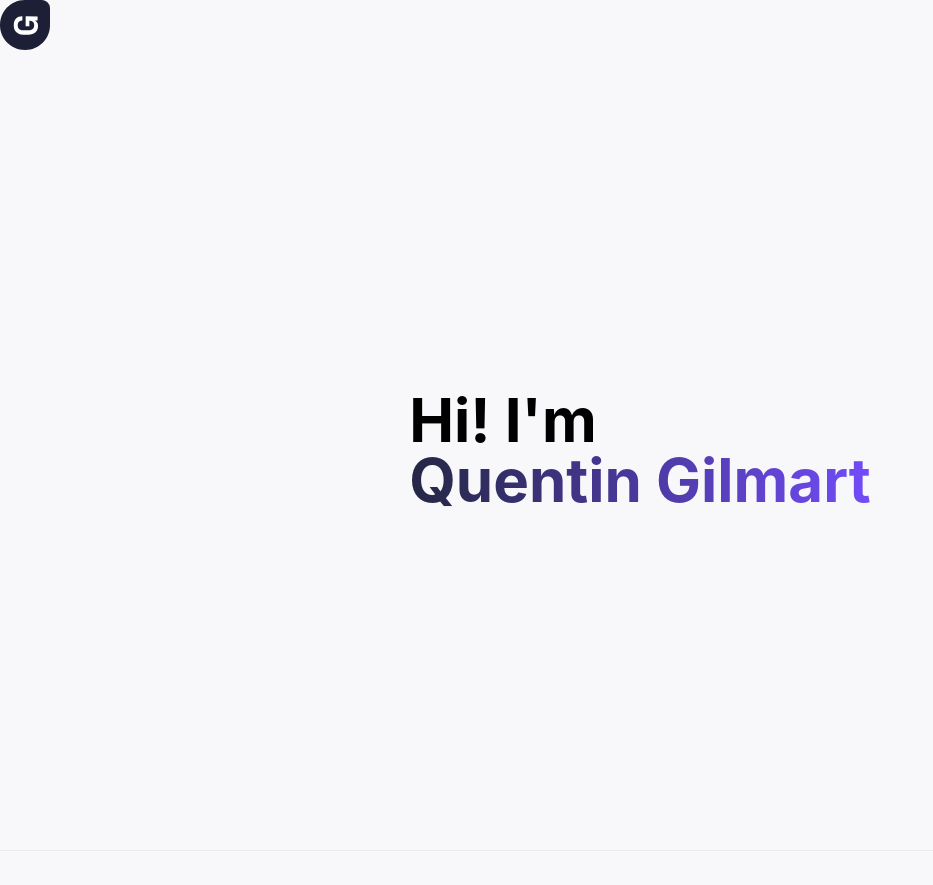
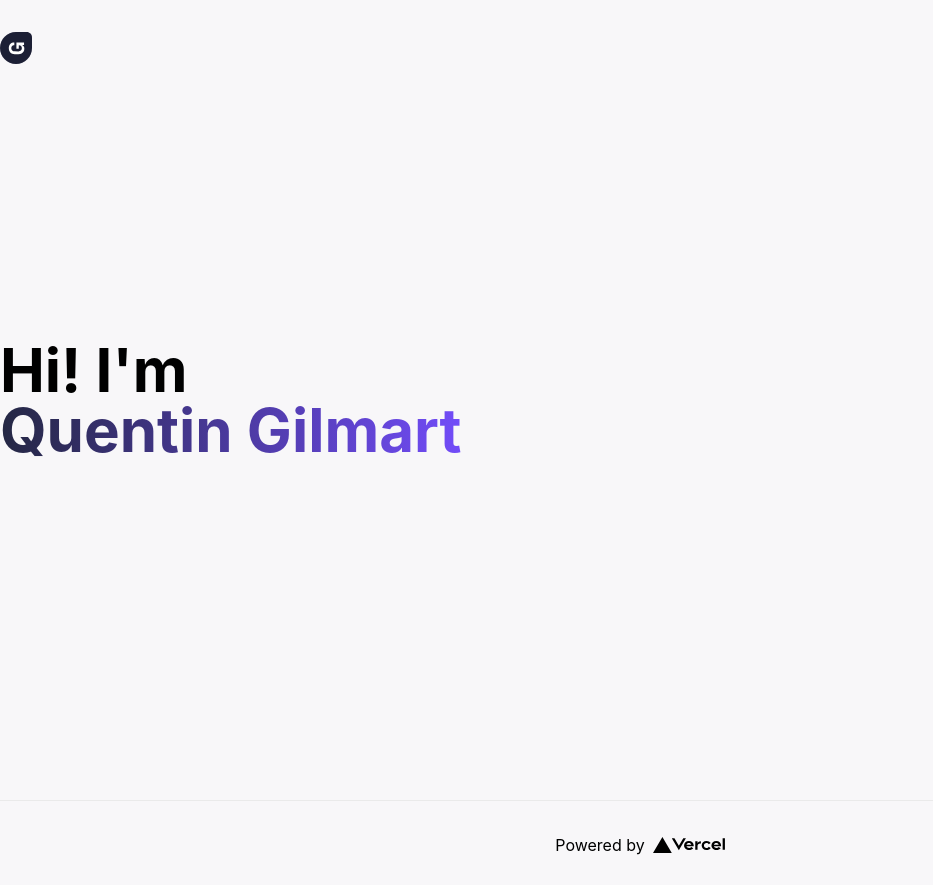
Before and after one commit to One-Q/portfolio-next, a Next.js app: page / in a window 1280 px wide. Shown: the top 885 px of the page, without its empty margins (0-933 px from the left). Built offline with nearby package versions, Linux system fonts and the light colour scheme.

Commit message:
style(): Full height

```diff
--- a/pages/index.js
+++ b/pages/index.js
@@ -13,8 +13,12 @@ export default function Home() {
         <link rel="icon" href="/favicon.ico" />
       </Head>
 
-      <Image src="/Logo.svg" width={50} height={50} />
-      <main className={styles.main}>
+      <main className="flex h-screen flex-col">
+        <header className="container mx-auto py-8">
+          <Image src="/Logo.svg" alt="Vercel Logo" width={32} height={32} />
+        </header>
+        <div className="container mx-auto flex items-center flex-1 pb-24">
+          <div className="flex justify-between">
             <div className="text-6xl font-bold">
               <h1 className="overflow-hidden relative">
                 <motion.span
@@ -37,6 +41,9 @@ export default function Home() {
                 <span className="invisible">Quentin Gilmart</span>
               </h1>
             </div>
+            <div />
+          </div>
+        </div>
       </main>
 
       <footer className={styles.footer}>
@@ -46,7 +53,7 @@ export default function Home() {
           rel="noopener noreferrer">
           Powered by{' '}
           <span className={styles.logo}>
-            <Image src="/logo.svg" alt="Vercel Logo" width={72} height={16} />
+            <Image src="/vercel.svg" alt="Vercel Logo" width={72} height={16} />
           </span>
         </a>
       </footer>
--- a/styles/Home.module.css
+++ b/styles/Home.module.css
@@ -4,12 +4,11 @@
 
 .main {
   min-height: 100vh;
-  padding: 4rem 0;
+  padding: 4rem 4rem;
   flex: 1;
   display: flex;
   flex-direction: column;
   justify-content: center;
-  align-items: center;
 }
 
 .footer {
```
Lines whose indentation alone changed are shown as unchanged.
